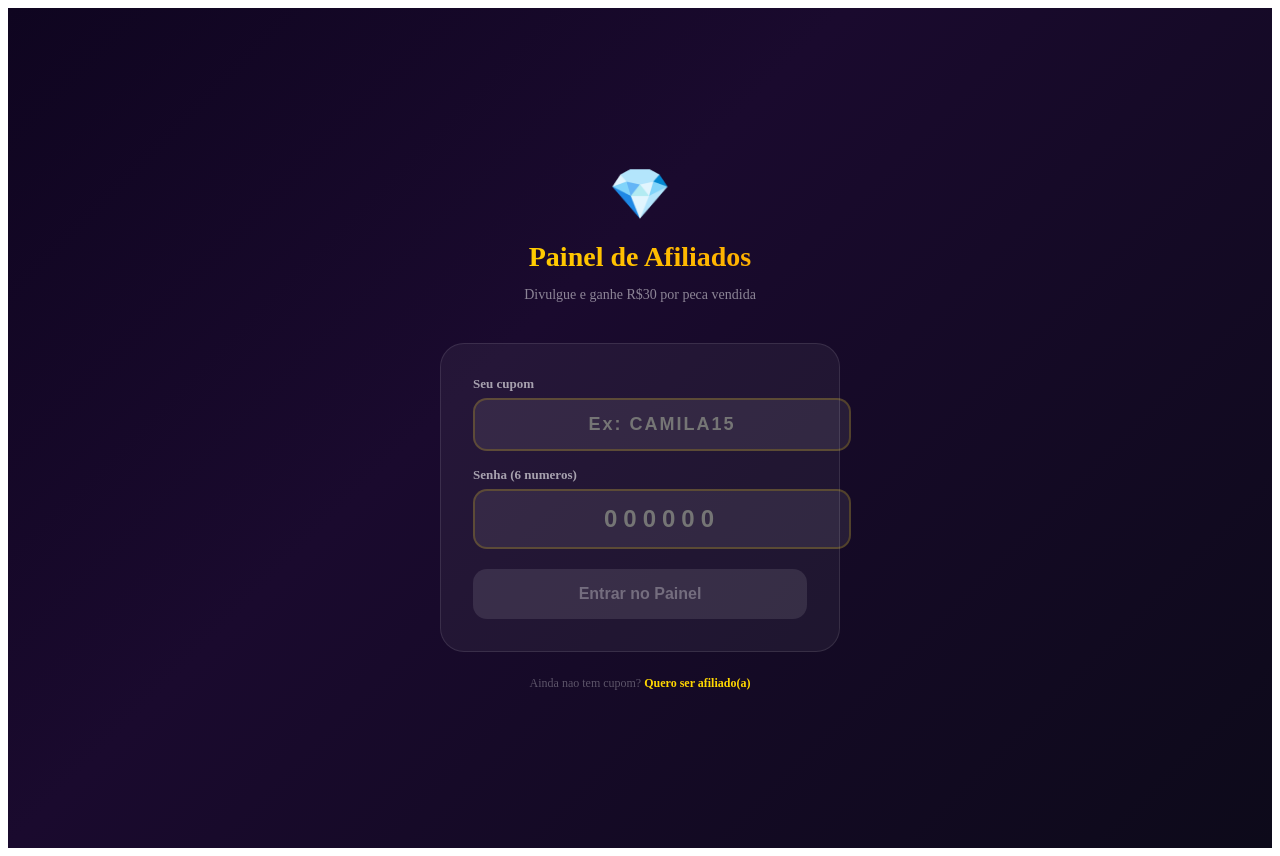
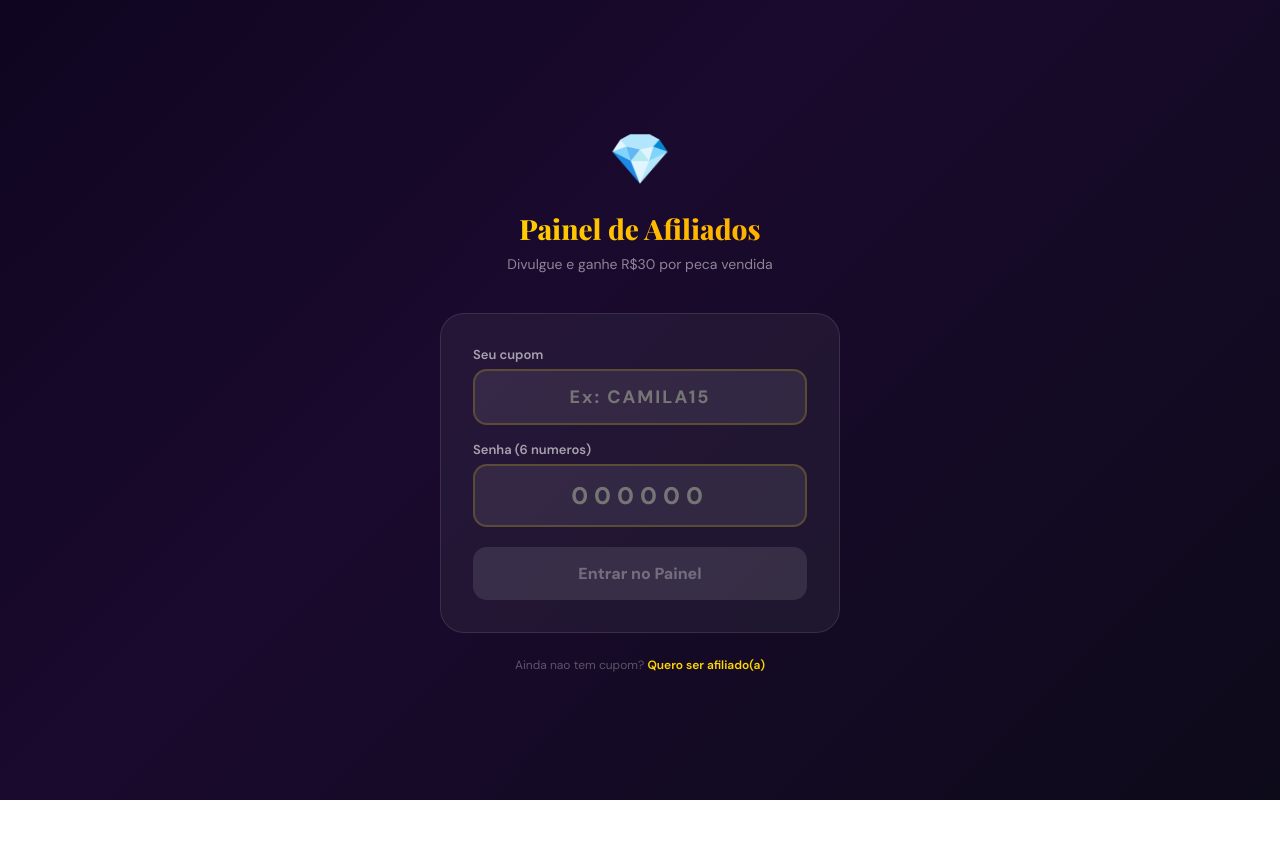
Before and after one commit to JOIASMAROMBA/joias-afiliados, a Next.js app: page /login in a window 1280 px wide. After the commit the page ends 800 px from the top, so only its background shows below. Built offline with nearby package versions, Linux system fonts and the light colour scheme; no server answers.

Commit message:
Create layout.js

```diff
--- /dev/null
+++ b/app/layout.js
@@ -0,0 +1,20 @@
+import './globals.css';
+
+export const metadata = {
+  title: 'Painel de Afiliados | Joias',
+  description: 'Divulgue e ganhe R$30 por peça vendida',
+};
+
+export default function RootLayout({ children }) {
+  return (
+    <html lang="pt-BR">
+      <head>
+        <link
+          href="https://fonts.googleapis.com/css2?family=Playfair+Display:wght@400;600;700;800;900&family=DM+Sans:wght@300;400;500;600;700;800&display=swap"
+          rel="stylesheet"
+        />
+      </head>
+      <body>{children}</body>
+    </html>
+  );
+}
```
